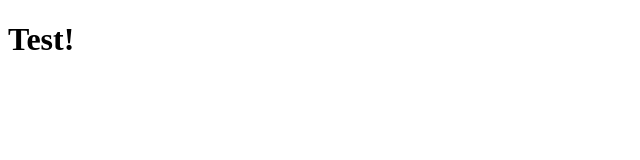
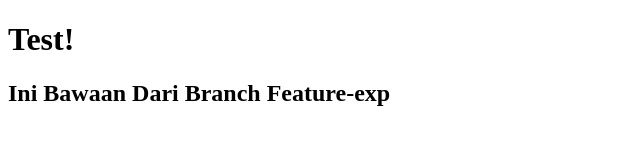
Before and after one commit to rizkiafdl/pertemuan-7-e, a plain HTML site: page index.html in a window 1280 px wide. Shown: the whole page, without its empty margins (0-640 px from the left). Drawn offline with Linux system fonts and the light colour scheme.

Commit message:
feature-exp

```diff
--- a/index.html
+++ b/index.html
@@ -7,5 +7,6 @@
 </head>
 <body>
     <h1>Test!</h1>
+    <h2>Ini Bawaan Dari Branch Feature-exp</h2>
 </body>
 </html>
```
